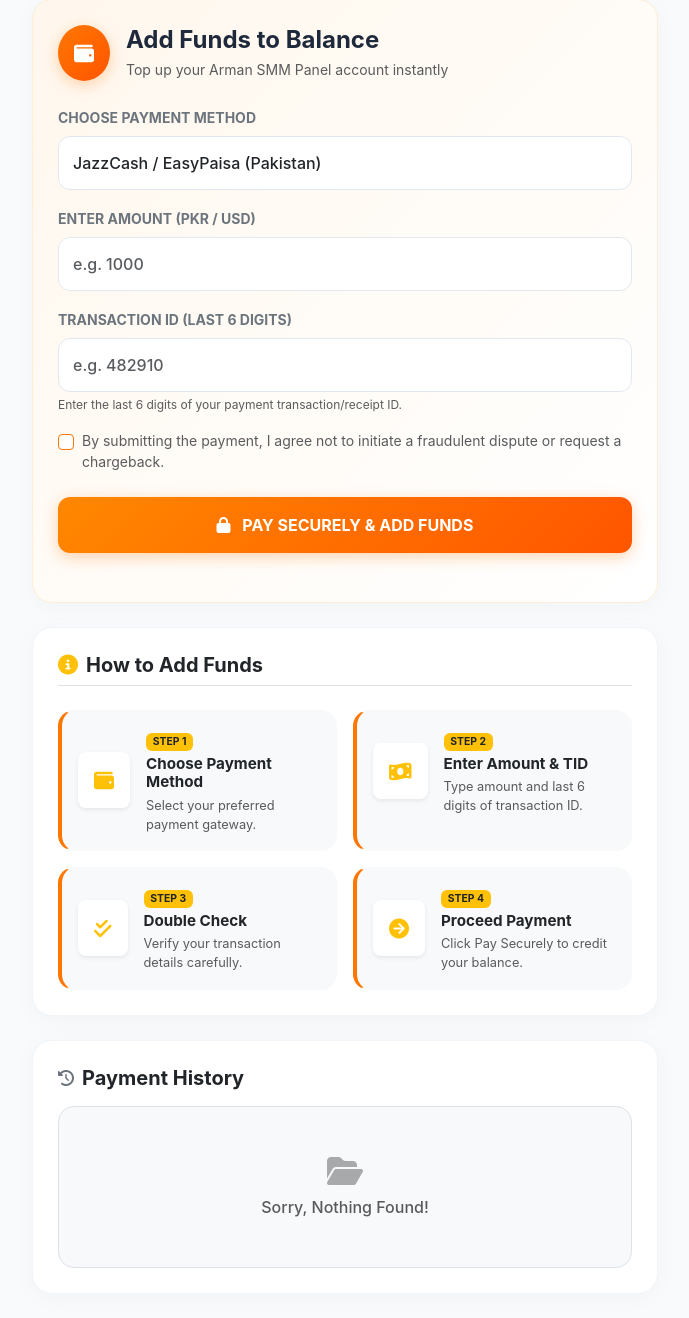
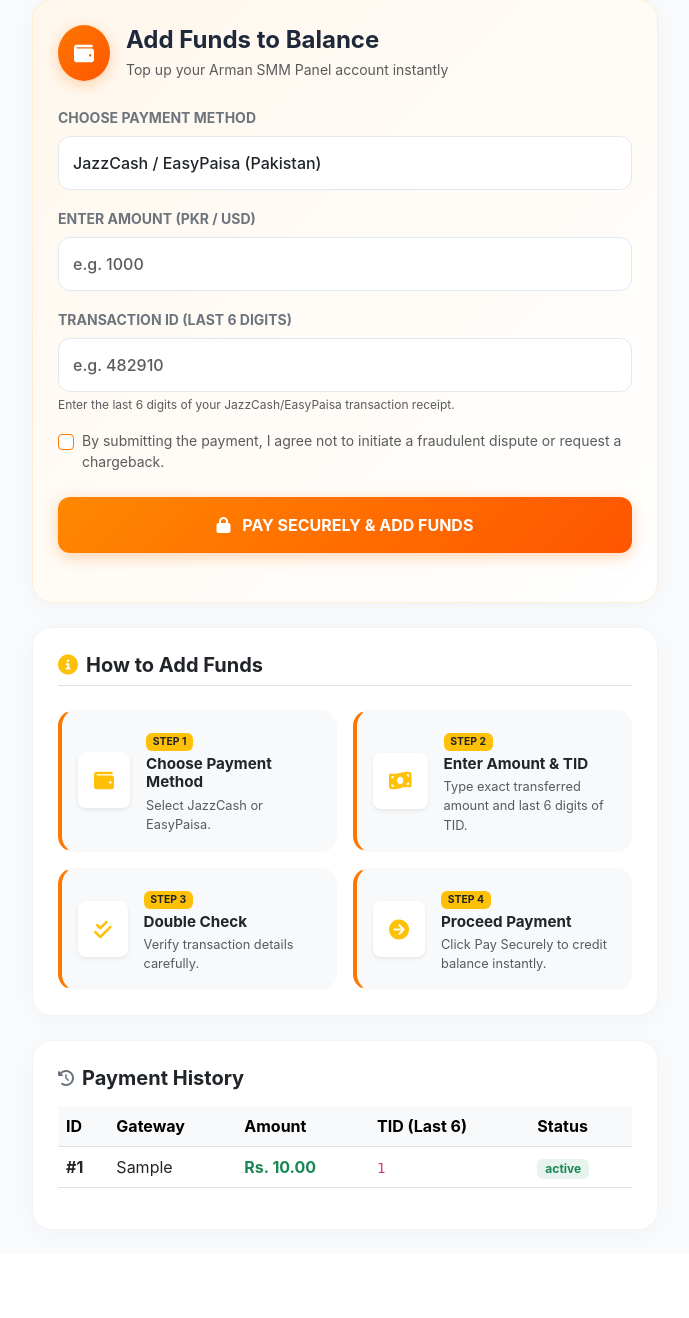
Before and after one commit to arman22334499/armans-panel, a Flask app: page /addfunds in a window 1280 px wide. Shown: the part 95-1413 px from the top of the page, without its empty margins (295-984 px from the left). After the commit the page ends 1325 px from the top, so only its background shows below. Run offline with Flask 3, Linux system fonts and the light colour scheme; a user stored in the database is signed in; data comes from the database, SQL or seed files in the repository; tables that the repository leaves empty hold one stand-in row (values such as "Sample post").

Commit message:
Refactor payment form and add transaction history
Updated payment form labels and instructions for clarity. Added a transaction history table to display past transactions.

```diff
--- a/templates/add_funds.html
+++ b/templates/add_funds.html
@@ -14,27 +14,27 @@
         </div>
     </div>
 
-    <!-- Payment & Transaction Form -->
+    <!-- Payment Form -->
     <form method="POST" class="mb-4">
         <div class="mb-3">
             <label class="form-label fw-bold text-secondary small text-uppercase">Choose Payment Method</label>
             <select class="form-select" name="gateway" required>
-                <option value="jazzcash">JazzCash / EasyPaisa (Pakistan)</option>
-                <option value="binance">Binance Pay / USDT</option>
-                <option value="paytm">PayTM</option>
-                <option value="skrill">Skrill</option>
+                <option value="JazzCash / EasyPaisa">JazzCash / EasyPaisa (Pakistan)</option>
+                <option value="Binance Pay / USDT">Binance Pay / USDT</option>
+                <option value="PayTM">PayTM</option>
+                <option value="Skrill">Skrill</option>
             </select>
         </div>
 
         <div class="mb-3">
             <label class="form-label fw-bold text-secondary small text-uppercase">Enter Amount (PKR / USD)</label>
-            <input type="number" class="form-control" name="amount" placeholder="e.g. 1000" required>
+            <input type="number" step="0.01" class="form-control" name="amount" placeholder="e.g. 1000" required>
         </div>
 
         <div class="mb-3">
             <label class="form-label fw-bold text-secondary small text-uppercase">Transaction ID (Last 6 Digits)</label>
             <input type="text" class="form-control" name="transaction_id" placeholder="e.g. 482910" maxlength="6" required>
-            <div class="form-text text-muted" style="font-size: 0.75rem;">Enter the last 6 digits of your payment transaction/receipt ID.</div>
+            <div class="form-text text-muted" style="font-size: 0.75rem;">Enter the last 6 digits of your JazzCash/EasyPaisa transaction receipt.</div>
         </div>
 
         <div class="form-check mb-4">
@@ -65,7 +65,7 @@
                     <div>
                         <span class="badge bg-warning text-dark mb-1 fw-bold" style="font-size: 0.65rem;">STEP 1</span>
                         <h6 class="fw-bold mb-1 text-dark" style="font-size: 0.95rem;">Choose Payment Method</h6>
-                        <p class="text-muted small mb-0" style="font-size: 0.8rem;">Select your preferred payment gateway.</p>
+                        <p class="text-muted small mb-0" style="font-size: 0.8rem;">Select JazzCash or EasyPaisa.</p>
                     </div>
                 </div>
             </div>
@@ -78,7 +78,7 @@
                     <div>
                         <span class="badge bg-warning text-dark mb-1 fw-bold" style="font-size: 0.65rem;">STEP 2</span>
                         <h6 class="fw-bold mb-1 text-dark" style="font-size: 0.95rem;">Enter Amount & TID</h6>
-                        <p class="text-muted small mb-0" style="font-size: 0.8rem;">Type amount and last 6 digits of transaction ID.</p>
+                        <p class="text-muted small mb-0" style="font-size: 0.8rem;">Type exact transferred amount and last 6 digits of TID.</p>
                     </div>
                 </div>
             </div>
@@ -91,7 +91,7 @@
                     <div>
                         <span class="badge bg-warning text-dark mb-1 fw-bold" style="font-size: 0.65rem;">STEP 3</span>
                         <h6 class="fw-bold mb-1 text-dark" style="font-size: 0.95rem;">Double Check</h6>
-                        <p class="text-muted small mb-0" style="font-size: 0.8rem;">Verify your transaction details carefully.</p>
+                        <p class="text-muted small mb-0" style="font-size: 0.8rem;">Verify transaction details carefully.</p>
                     </div>
                 </div>
             </div>
@@ -104,7 +104,7 @@
                     <div>
                         <span class="badge bg-warning text-dark mb-1 fw-bold" style="font-size: 0.65rem;">STEP 4</span>
                         <h6 class="fw-bold mb-1 text-dark" style="font-size: 0.95rem;">Proceed Payment</h6>
-                        <p class="text-muted small mb-0" style="font-size: 0.8rem;">Click Pay Securely to credit your balance.</p>
+                        <p class="text-muted small mb-0" style="font-size: 0.8rem;">Click Pay Securely to credit balance instantly.</p>
                     </div>
                 </div>
             </div>
@@ -118,9 +118,27 @@
         <i class="fas fa-history text-secondary"></i>
         <h5 class="fw-bold m-0 text-dark">Payment History</h5>
     </div>
-    <div class="text-center py-5 text-muted bg-light rounded-4 border border-dashed">
-        <i class="fas fa-folder-open fs-2 mb-2 opacity-50"></i>
-        <p class="mb-0 fw-medium">Sorry, Nothing Found!</p>
+    <div class="table-responsive">
+        <table class="table table-hover align-middle">
+            <thead class="table-light fs-7">
+                <tr><th>ID</th><th>Gateway</th><th>Amount</th><th>TID (Last 6)</th><th>Status</th></tr>
+            </thead>
+            <tbody>
+                {% if transactions %}
+                    {% for t in transactions %}
+                    <tr>
+                        <td><b>#{{ t.id }}</b></td>
+                        <td>{{ t.gateway }}</td>
+                        <td><b class="text-success">Rs. {{ "%.2f"|format(t.amount) }}</b></td>
+                        <td><code>{{ t.transaction_id }}</code></td>
+                        <td><span class="badge bg-success bg-opacity-10 text-success fw-bold px-2 py-1">{{ t.status }}</span></td>
+                    </tr>
+                    {% endfor %}
+                {% else %}
+                    <tr><td colspan="5" class="text-center text-muted py-5">Sorry, Nothing Found!</td></tr>
+                {% endif %}
+            </tbody>
+        </table>
     </div>
 </div>
 {% endblock %}
```
